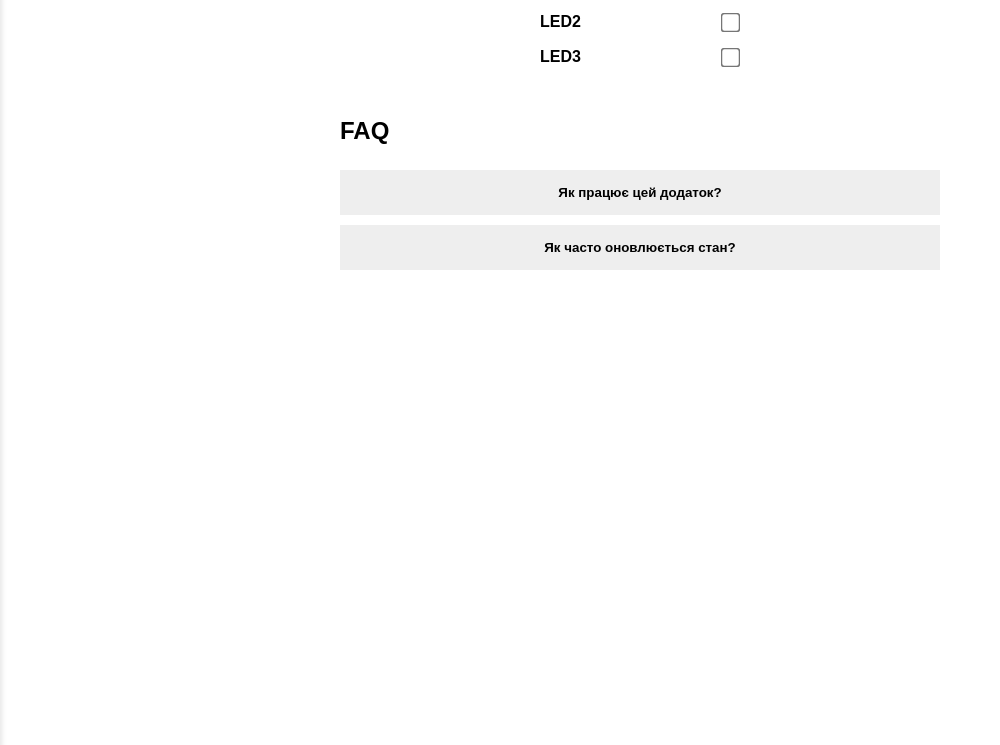
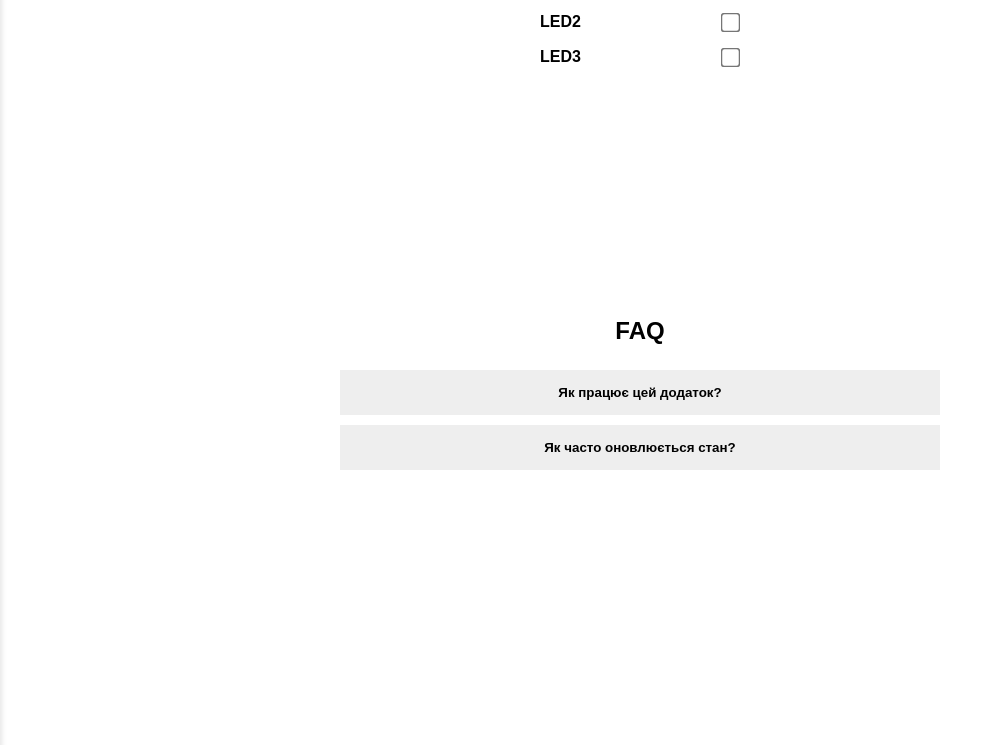
Before and after one commit to davydfed/esp32-led-controller, a website: page public/index.html in a window 1280 px wide. Shown: the part 122-867 px from the top of the page, without its empty margins (0-1000 px from the left). Before the commit the page ends 800 px from the top, so only its background shows below. Drawn offline with nearby package versions, Linux system fonts and the light colour scheme.

Commit message:
faq section update

```diff
--- a/public/style.css
+++ b/public/style.css
@@ -133,8 +133,8 @@ input[type="checkbox"] {
 /* FAQ */
 .faq-section {
   max-width: 600px;
-  margin: 50px auto;
-  text-align: left;
+  margin: 250px auto;
+  text-align: center;
 }
 
 .faq-question {
```
